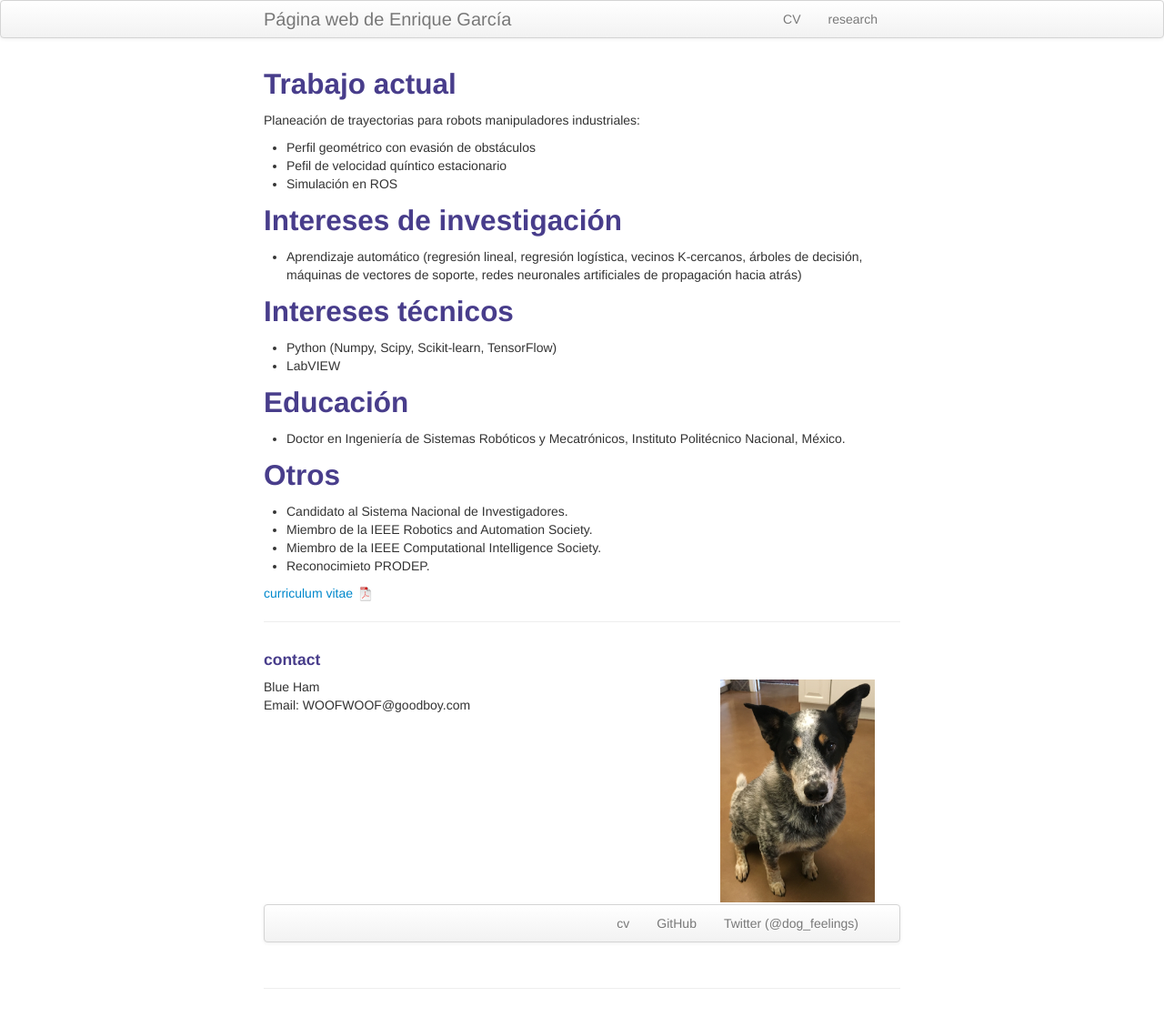
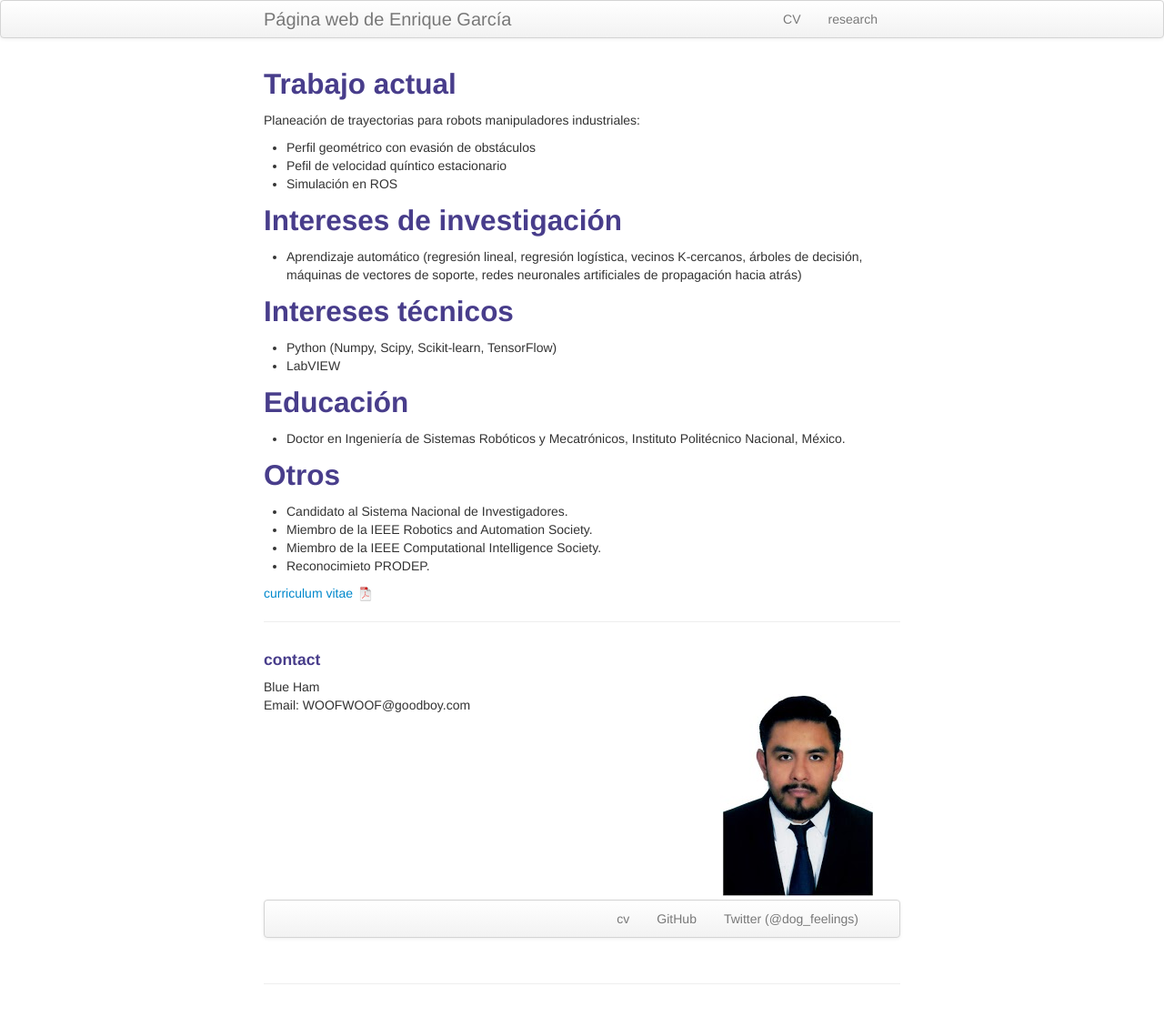
Before and after one commit to enriGarcia/enriGarcia.github.io, a Jekyll site: the page built from index.md, in a window 1280 px wide. Shown: the whole page at 91% size. Built offline with Jekyll 4.4.1, drawn with Linux system fonts in a browser that asks for light colours.

Commit message:
actualizacion del sitio

```diff
--- a/index.md
+++ b/index.md
@@ -43,9 +43,9 @@ Planeación de trayectorias para robots manipuladores industriales:
         </div>
 
         <div class="span2">
-        <a href="../assets/headshot.jpg">
-            <img src="../assets/headshot.jpg"
-                  title="Blue Ham" alt="Blue Ham"/></a>
+        <a href="../assets/enrique.jpg">
+            <img src="../assets/enrique.jpg"
+                  title="Enrique García" /></a>
         </div>
     </div>
 </div>
```
Also changed, not shown: assets/enrique.jpg (added), assets/headshot.jpg (deleted).
